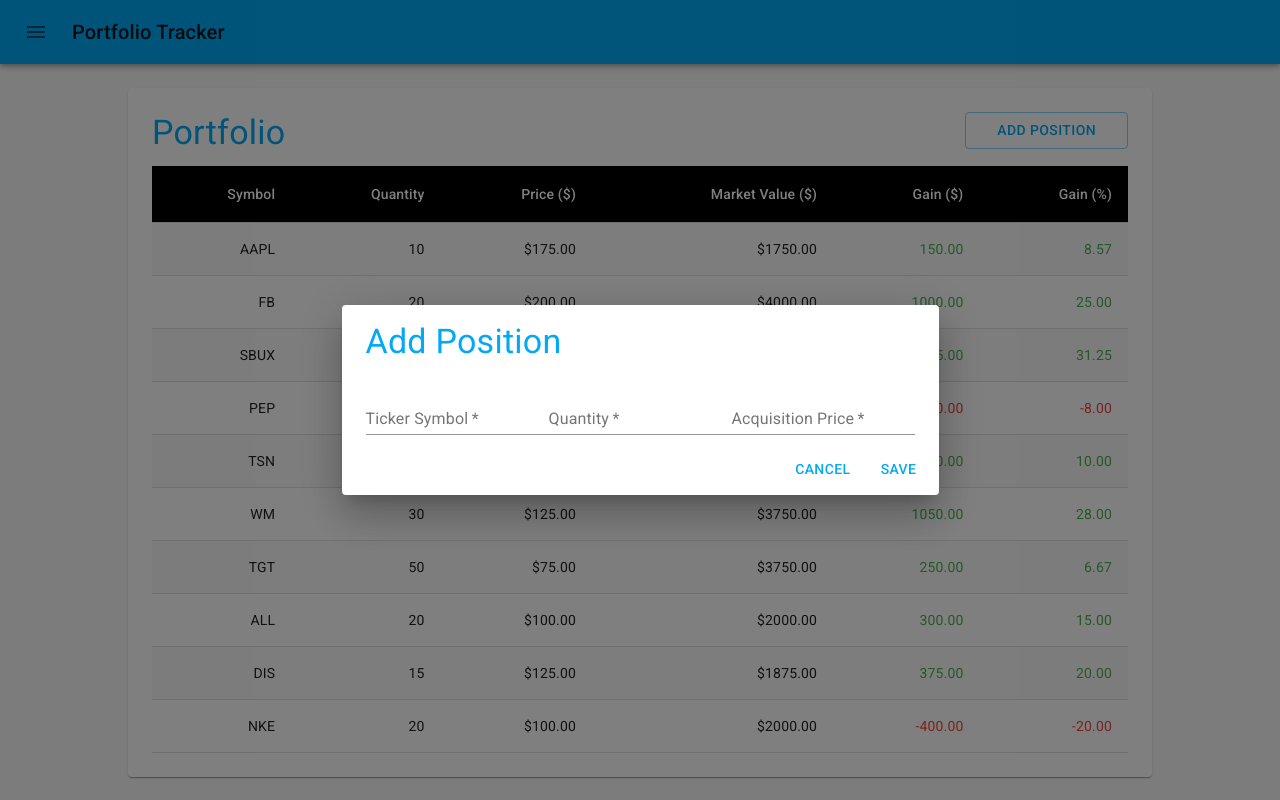
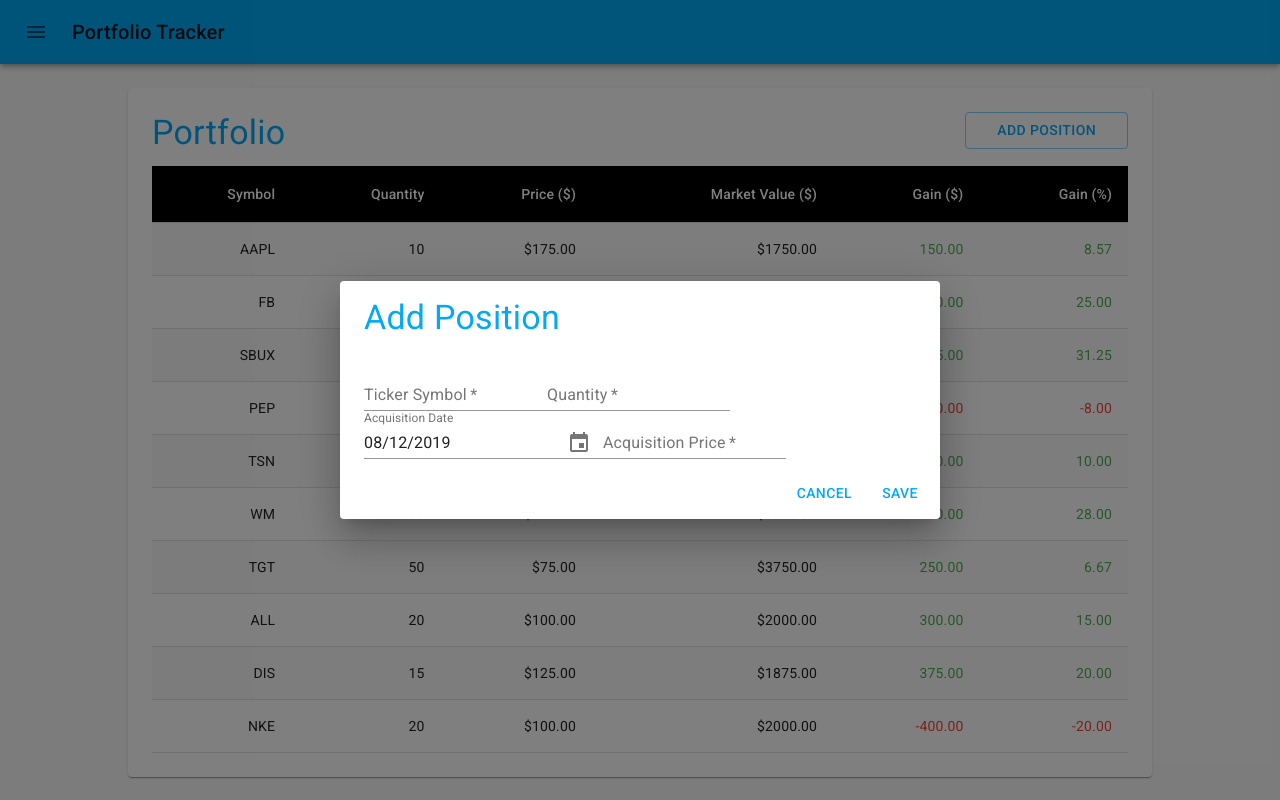
Before and after one commit to drod1000/portfolio-tracker-client, a React (Create React App) app: page / in a window 1280 px wide. Both pictures are taken after a click on the button "ADD POSITION". Built offline with nearby package versions, Linux system fonts and the light colour scheme.

Commit message:
Adds acquisition date

```diff
--- a/src/components/AddPositionFormDialog/AddPositionFormDialog.js
+++ b/src/components/AddPositionFormDialog/AddPositionFormDialog.js
@@ -1,4 +1,5 @@
 import React from 'react';
+import DateFnsUtils from '@date-io/date-fns';
 import Button from '@material-ui/core/Button';
 import Dialog from '@material-ui/core/Dialog';
 import DialogActions from '@material-ui/core/DialogActions';
@@ -6,6 +7,7 @@
 import DialogTitle from '@material-ui/core/DialogTitle';
 import TextField from '@material-ui/core/TextField';
 import Typography from '@material-ui/core/Typography';
+import { MuiPickersUtilsProvider, KeyboardDatePicker}  from '@material-ui/pickers';
 import { makeStyles } from '@material-ui/styles';
 
 const useStyles = makeStyles({
@@ -16,6 +18,7 @@
 
 const AddPositionFormDialog = () => {
   const [open, setOpen] = React.useState(false);
+  const [acquisitionDate, setAcquisitionDate] = React.useState(new Date());
   const classes = useStyles();
 
   const handleOpen = () => {
@@ -28,6 +31,10 @@
 
   const handleSave = () => {
     setOpen(false);
+  }
+
+  const handleAcquisitionDateChange = (date) => {
+    setAcquisitionDate(date);
   }
 
   return (
@@ -48,6 +55,17 @@
         <DialogContent>
           <TextField required label="Ticker Symbol" />
           <TextField required label="Quantity" type="number" />
+          <MuiPickersUtilsProvider utils={DateFnsUtils}>
+            <KeyboardDatePicker
+              disableToolbar
+              disableFuture
+              variant="inline"
+              format="MM/dd/yyyy"
+              label="Acquisition Date"
+              value={acquisitionDate}
+              onChange={handleAcquisitionDateChange}
+            />
+          </MuiPickersUtilsProvider>
           <TextField required label="Acquisition Price" type="number" />
         </DialogContent>
         <DialogActions>
```
